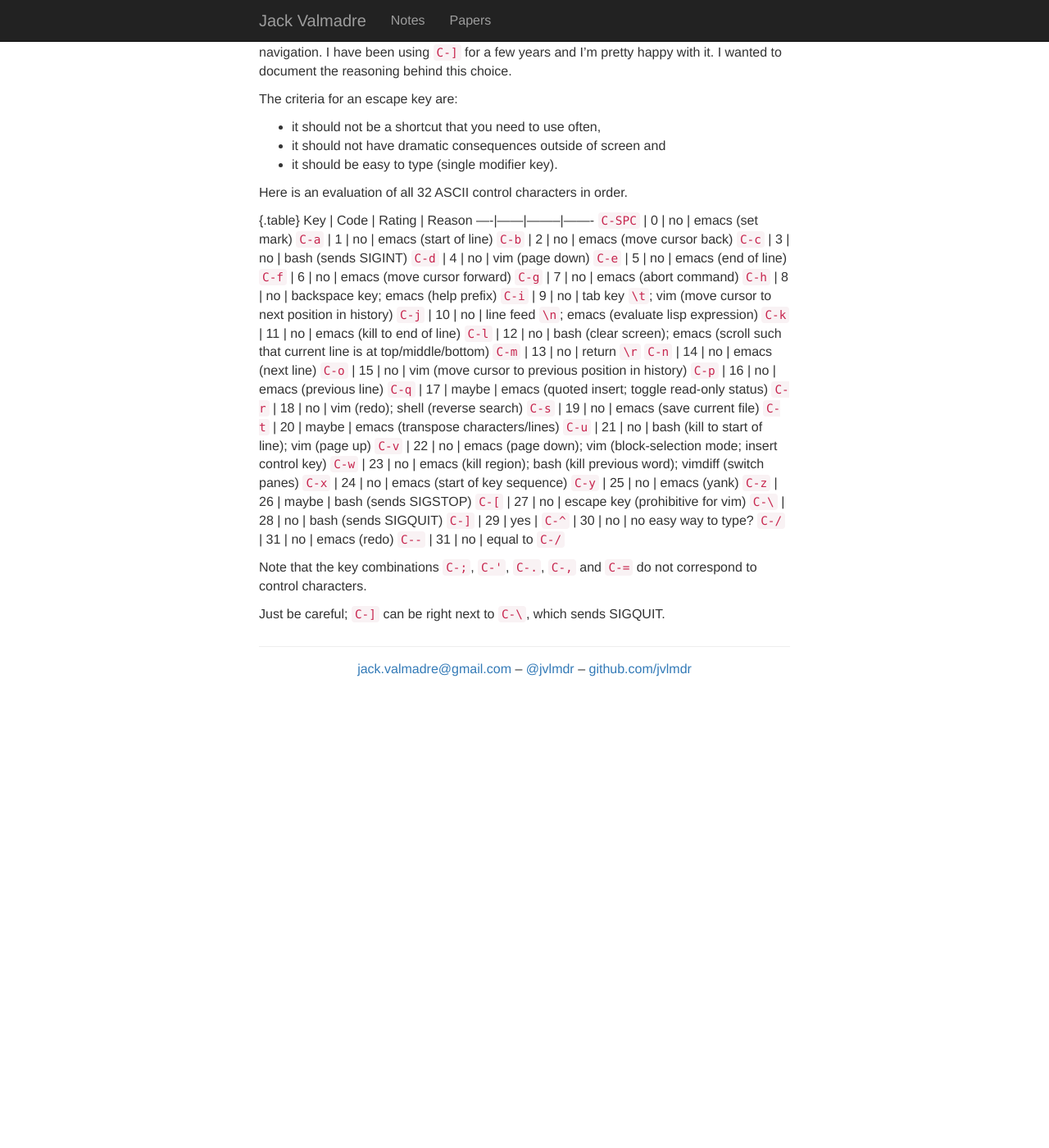
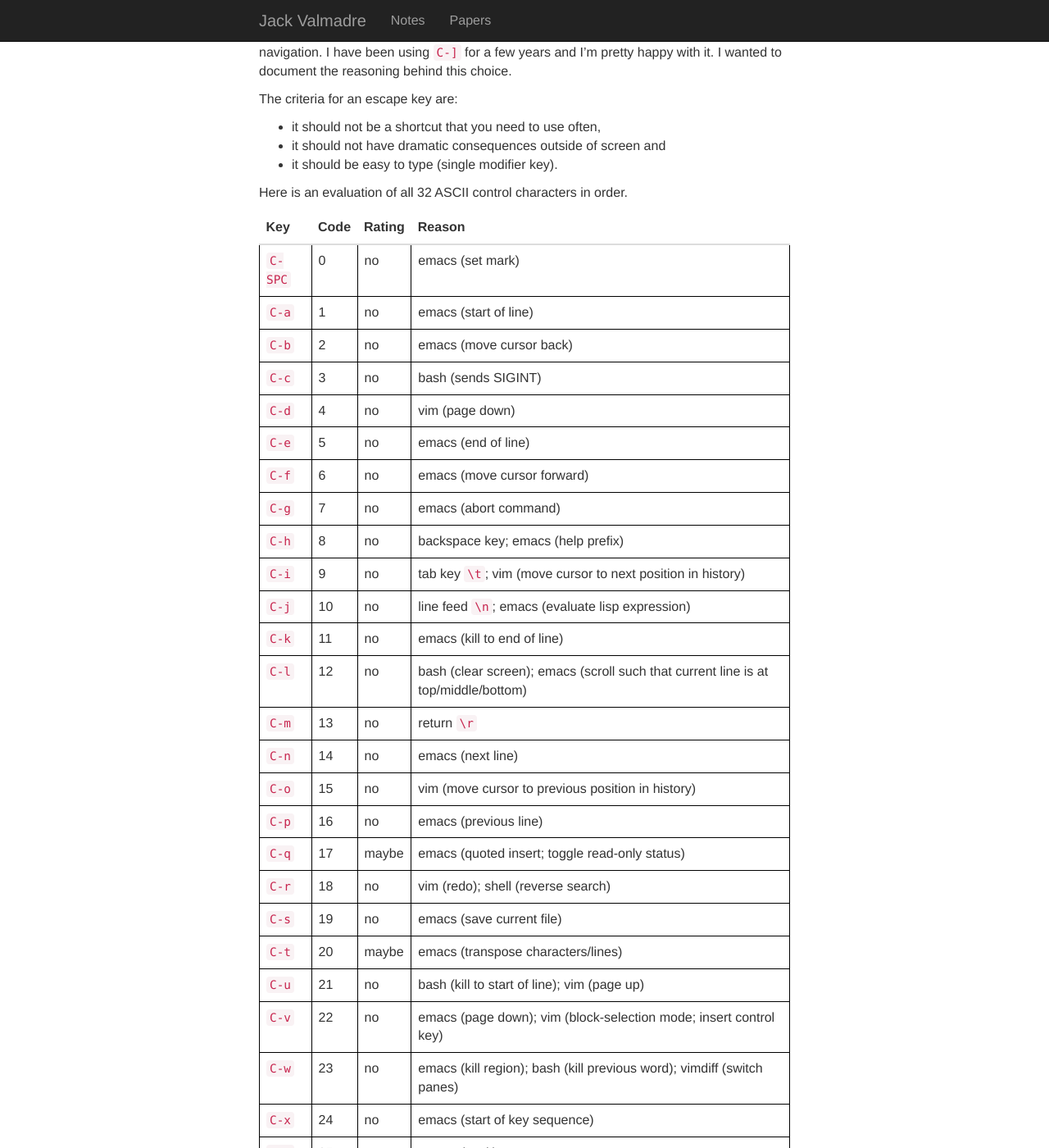
Before and after one commit to jvlmdr/jack.valmadre.net, a Jekyll site: the page built from notes/_posts/2020-02-06-escape-key.md, in a window 1280 px wide and 1400 px high, scrolled down 274 px. Shown: the whole window at 82% size. Built offline with Jekyll 4.4.1, drawn with Linux system fonts in a browser that asks for light colours; nearby versions of some CDN libraries; before the commit the page ends 1118 px from its top, so only the background shows below that; some of the changed text lies outside the part shown.

Commit message:
Use kramdown syntax to set table class

```diff
--- a/notes/_posts/2020-02-06-escape-key.md
+++ b/notes/_posts/2020-02-06-escape-key.md
@@ -17,7 +17,6 @@ The criteria for an escape key are:
 
 Here is an evaluation of all 32 ASCII control characters in order.
 
-{.table}
 Key | Code | Rating | Reason
 ----|------|--------|-------
 `C-SPC` | 0 | no | emacs (set mark)
@@ -53,6 +52,7 @@ Key | Code | Rating | Reason
 `C-^` | 30 | no | no easy way to type?
 `C-/` | 31 | no | emacs (redo)
 `C--` | 31 | no | equal to `C-/`
+{: .table }
 
 Note that the key combinations `C-;`, `C-'`, `C-.`, `C-,` and `C-=` do not correspond to control characters.
 
```
